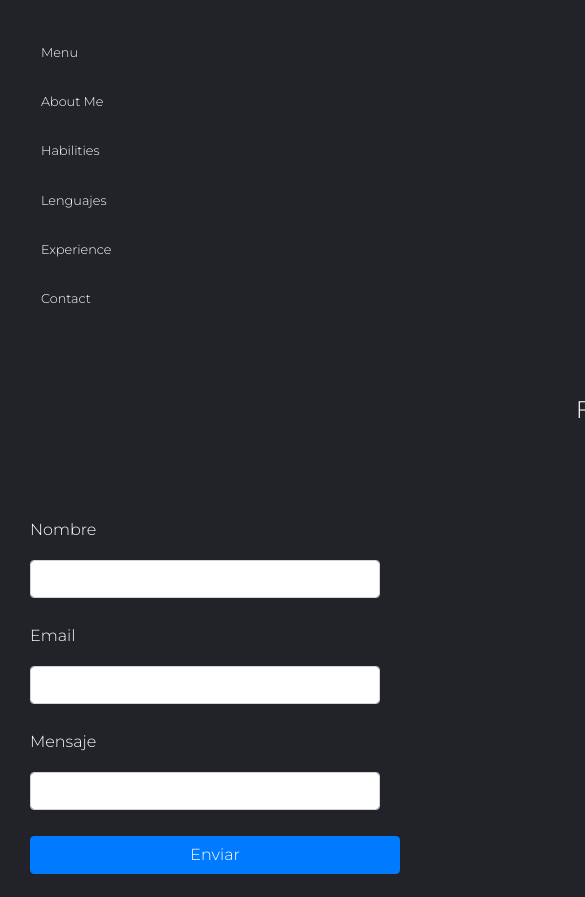
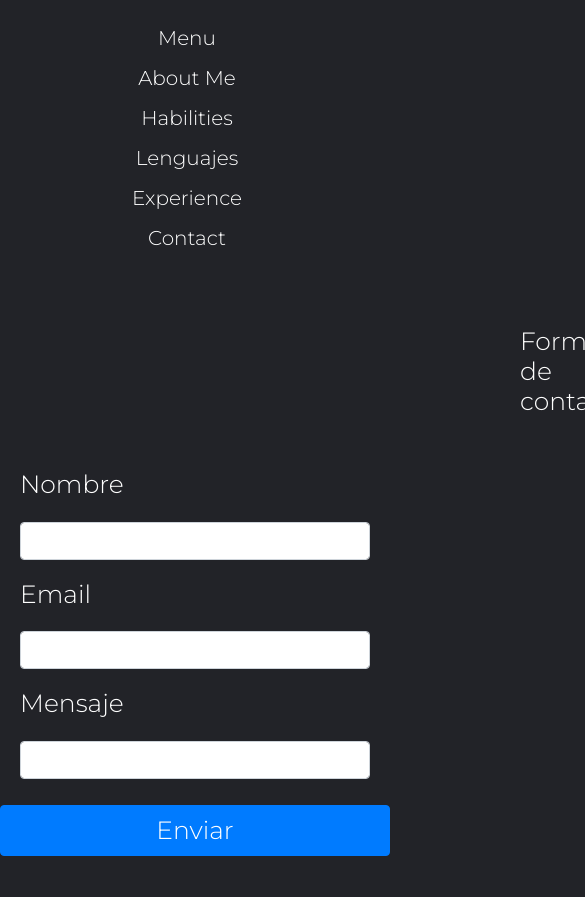
Before and after one commit to brianswitach/TrabajoFinalBrianSwitach, a plain HTML site: page html/Contacto.html in a window 390 px wide. Shown: the top 897 px of the page, 585 px wide, since content can reach past the window. Drawn offline with nearby package versions, Linux system fonts and the light colour scheme.

Commit message:
Reentregaa trabajo final

```diff
--- a/css/main.css
+++ b/css/main.css
@@ -235,118 +235,67 @@ footer a:hover {
   font-size: 35px;
   color: white;
 }
-
 @media screen and (max-width: 1200px) {
   .container-md,
   .content-container,
   .skills-section,
-  .card-container {
-    margin-right: 10px;
-    margin-left: 10px;
-  }
+  .card-container,
   .presentation-section,
   .skill-row,
   .city-card {
+    /* Asegura que todo se apile verticalmente */
     flex-direction: column;
+    align-items: center;
+    text-align: center;
+    margin: 10px auto;
   }
 }
+
 @media screen and (max-width: 768px) {
   .presentation-text,
-  .presentation-text-developer {
+  .presentation-text-developer,
+  .form-title,
+  .skills-title,
+  .h3 {
+    /* Ajusta el tamaño de la fuente y centra el texto */
     font-size: 30px;
+    text-align: center;
   }
   .skill-icon {
     width: 80px;
+    margin: auto; /* Centra los íconos */
+  }
+
+  .form-control, .btn {
+    /* Asegura que los elementos del formulario ocupen el ancho completo */
+    width: 100%;
+    margin: 10px 0;
+  }
+
+  .content-container2 form {
+    max-width: 100%;
+    margin: auto;
   }
 }
+
 @media screen and (max-width: 480px) {
   .mb-3,
   .btn-primary,
-  .form-title {
-    margin-left: 20px;
-    width: auto;
-  }
+  .form-title,
   .presentation-text,
   .presentation-text-developer {
+    /* Ajusta los márgenes y el tamaño de la fuente para dispositivos muy pequeños */
+    margin: 10px auto;
     font-size: 25px;
   }
-}
-/* Estilos responsivos para Archivo 1, 2, 3, 4, 5 y 6 */
-@media only screen and (max-width: 768px) {
-  /* Estilos comunes para la barra de navegación en todos los archivos */
-  .navbar-brand, .form-title, .content-container2, .content-container, .skills-section, .skills-title {
-    margin-left: 10px;
-    width: 100%; /* Asegura que el contenedor tome todo el ancho disponible */
-    margin-left: 0; /* Elimina cualquier margen izquierdo */
-    padding: 15px; /* Agrega algo de espacio alrededor del contenido */
-    box-sizing: border-box; /* Asegura que el padding no aumente el ancho */
-  }
 
-  .form-control, .btn, .card-container, .city-card, .travel-card, .card-img-top {
-    width: 100%;
-    height: auto; /* Permite que el campo de texto cambie su altura según el contenido */
-  }
-
-  .form-label, .form-control, .btn {
-    width: 100%; /* Asegura que los elementos del formulario ocupen todo el ancho */
-    margin-top: 10px; /* Agrega un poco de espacio en la parte superior para separación */
-    box-sizing: border-box; /* Incluye el padding y el borde en el ancho total del elemento */
-  }
-
-  .presentation-section, .paboutme, .skill-row {
+  .navbar-brand,
+  .footer-content,
+  .card-overlay,
+  .card-header,
+  .card-body {
+    /* Asegura que todo el texto esté centrado */
     text-align: center;
-    margin: 0;
-  }
-
-  .skill-icon {
-    width: 80px;  /* Ajusta según sea necesario */
-  }
-
-  .city-card {
-    margin: 10px auto;
-  }
-
-  /* Estilos adicionales para el formulario del archivo específico */
-  .content-container2 {
-    padding: 10px;
-  }
-
-  .form-control, .btn {
-    margin-top: 10px;
-  }
-
-  /* Ajustes específicos para el formulario */
-  .form-title {
-    text-align: center; /* Centra el título del formulario */
-    margin-top: 20px; /* Espacio adicional en la parte superior */
-  }
-
-  .content-container2 form {
-    max-width: 500px; /* Límite máximo para el ancho del formulario */
-    margin: auto; /* Centra el formulario */
-  }
-}
-
-@media only screen and (max-width: 480px) {
-  /* Estilos específicos para móviles para todos los archivos */
-  .navbar-brand {
-    font-size: 0.8em;
-  }
-
-  .form-title, .skills-title, .h3 {
-    font-size: 1.5em;
-  }
-
-  .footer-content, .presentation-text, .presentation-text-developer {
-    text-align: center;
-  }
-
-  .card-overlay {
-    padding: 10px;
-  }
-
-  .card-header, .card-body {
-    font-size: 0.9em;
   }
 }
 /*# sourceMappingURL=main.css.map */
```
